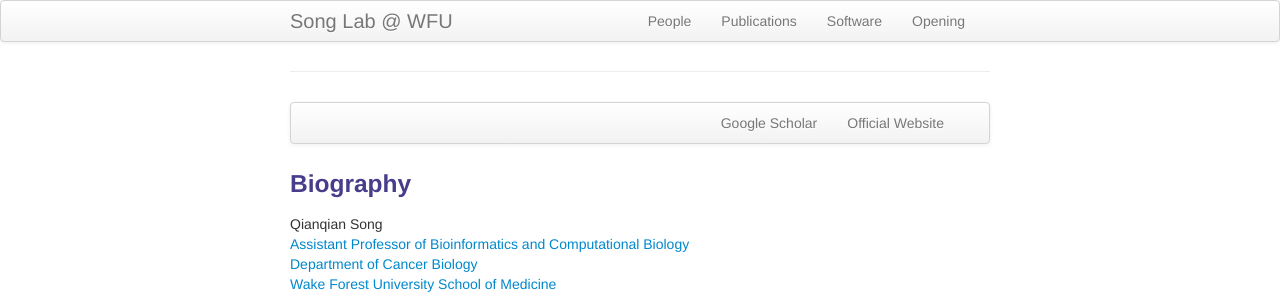
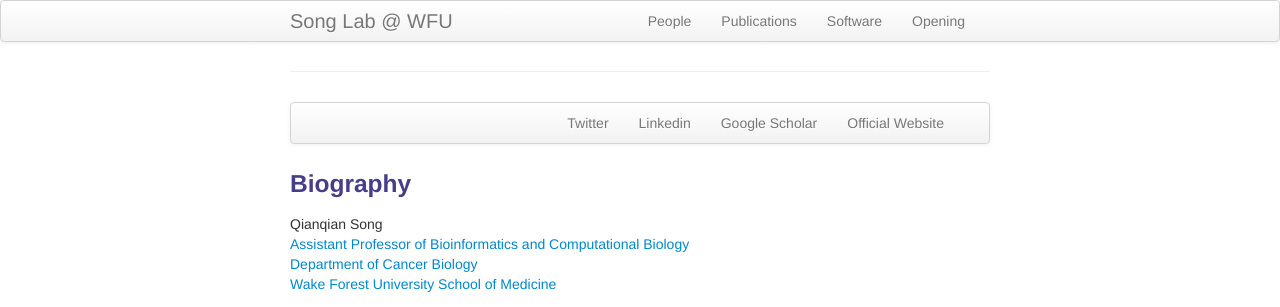
Before and after one commit to songqianqianlab/songqianqianlab.github.io2, a Jekyll site: the page built from index.md, in a window 1280 px wide. Shown: the top 307 px of the page. Built offline with Jekyll 4.4.1, drawn with Linux system fonts in a browser that asks for light colours.

Commit message:
Update index.md

```diff
--- a/index.md
+++ b/index.md
@@ -6,6 +6,8 @@ description: I am a tenure-track Assistant Professor of Bioinformatics and Compu
 <div class="navbar">
   <div class="navbar-inner">
       <ul class="nav">
+	      <li><a href="https://twitter.com/Sophie_QSong">Twitter</a></li>
+	    <li><a href="https://www.linkedin.com/in/qianqian-song-4501b56b/">Linkedin</a></li>
           <li><a href="https://scholar.google.com/citations?user=wIYviKIAAAAJ&hl=zh-CN&oi=ao">Google Scholar</a></li>
         <li><a href="https://profiles.wakehealth.edu/display/Person/qsong">Official Website</a></li>
       </ul>
```
